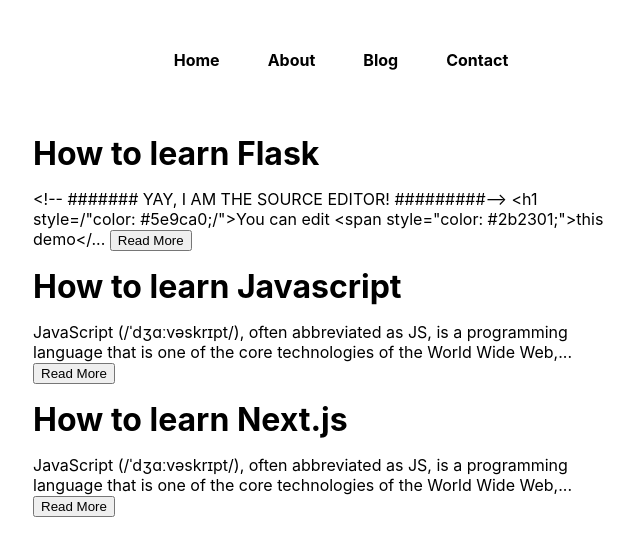
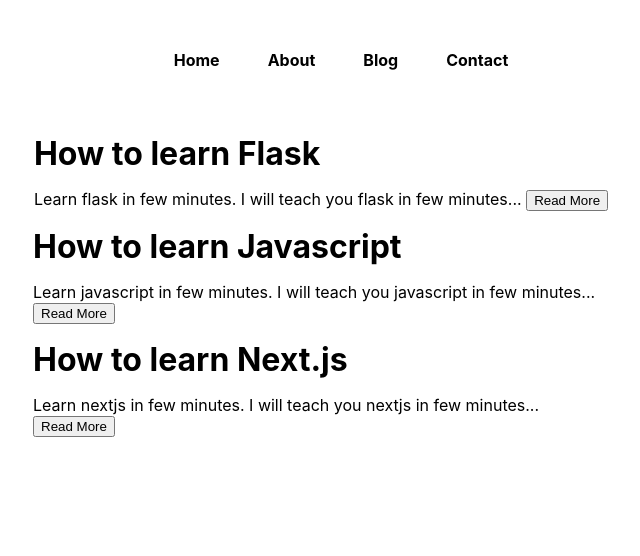
Before and after one commit to Svmpankaj/Hunting-Coder-A-Coder-s-Blog, a Next.js app: page /blog in a window 1280 px wide. Shown: the top 556 px of the page, without its empty margins (319-959 px from the left). Built offline with nearby package versions, Linux system fonts and the light colour scheme.

Commit message:
creating get req

```diff
--- /dev/null
+++ b/pages/api/postcontact.js
@@ -0,0 +1,10 @@
+export default function handler(req, res) {
+    if (req.method === 'POST') {
+        // Process a POST request
+        res.status(200).json(["yes post request"])
+    } else {
+        // Handler any other HTTP method
+        res.status(200).json(["allBlogs"])
+        // name, email, desc, phone
+    }
+}
--- a/pages/blog.js
+++ b/pages/blog.js
@@ -20,7 +20,7 @@
                     return <div key={blogitem.slug} >
                         <Link href={`/blogpost/${blogitem.slug}`}>
                             <h3 className={styles.blogItemh3}>{blogitem.title}</h3></Link>
-                        <p className={styles.blogItemp}>{blogitem.content.substr(0, 140)}... <button>Read More</button></p>
+                        <p className={styles.blogItemp}>{blogitem.metadesc.substr(0, 140)}... <button>Read More</button></p>
                     </div>
                 })}
             </main>
```
